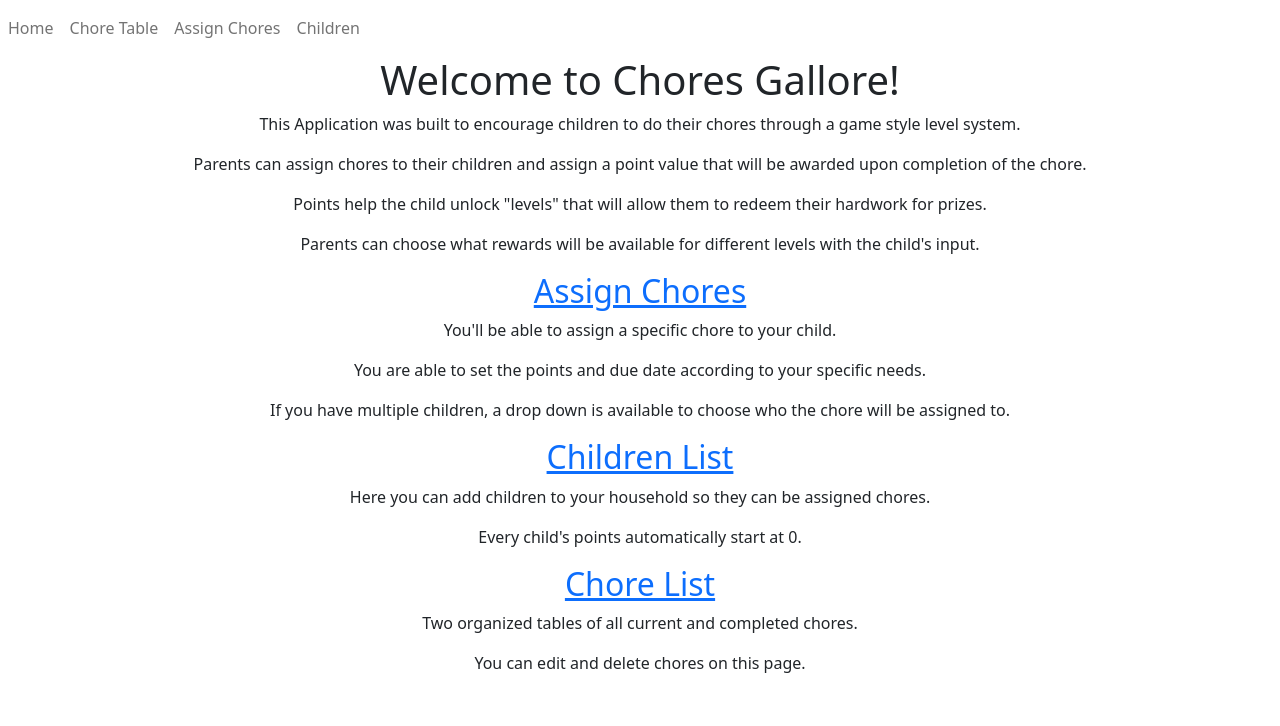
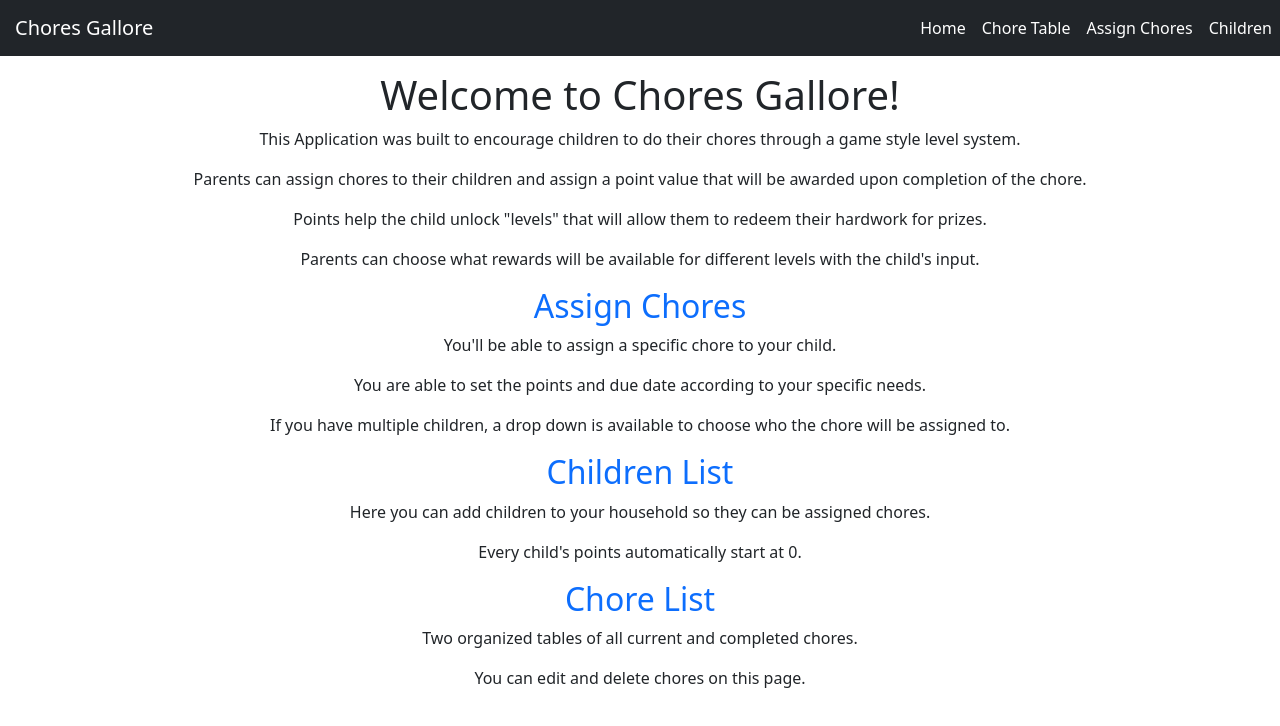
Before and after one commit to mykovasyl/phase-3-project-frontend, a React (Create React App) app: page / in a window 1280 px wide. Shown: the top 726 px of the page. Built offline with nearby package versions, Linux system fonts and the light colour scheme; no server answers.

Commit message:
add styling for navbar, create catch error for posting children

```diff
--- a/src/AssignChores.js
+++ b/src/AssignChores.js
@@ -56,7 +56,7 @@ function AssignChores({ children, chores, setChores }) {
   });
 
   return (
-    <Container fluid>
+    <Container>
       <Row>
         <Col>
           <h1>Assign Chores</h1>
@@ -66,7 +66,7 @@ function AssignChores({ children, chores, setChores }) {
           </p>
         </Col>
       </Row>
-      <Row lg={3} className="justify-content-md-center">
+      <Row lg={2} className="justify-content-md-center">
         <Col>
           <Form className="mb-3" onSubmit={handleSubmit}>
             <Row>
--- a/src/ChildrenList.js
+++ b/src/ChildrenList.js
@@ -22,6 +22,9 @@ function ChildrenList({ children, setChildren }) {
       },
       body: JSON.stringify({ name: childName }),
     })
+      .catch((err) => {
+        alert(`Form not submitted. Reason: ${err}. Please try again.`);
+      })
       .then((resp) => resp.json())
       .then((newChild) => {
         setChildren([...children, newChild]);
@@ -43,10 +46,10 @@ function ChildrenList({ children, setChildren }) {
 
   return (
     <div>
-      <h1>Manage Children In Your Household</h1>
+      <h1 style={{ marginTop: "20px" }}>Manage Children In Your Household</h1>
 
       <Form onSubmit={handleNewChild}>
-        <Form.Label style={{ margin: "10px" }}>
+        <Form.Label style={{ margin: "20px" }}>
           Enter your child's name to add them.
         </Form.Label>
         <Col md={{ span: 4, offset: 4 }}>
@@ -56,13 +59,13 @@ function ChildrenList({ children, setChildren }) {
             onChange={handleNameInput}
           />
         </Col>
-        <Button style={{ margin: "10px" }} size="sm" type="submit">
+        <Button style={{ margin: "20px" }} size="sm" type="submit">
           Submit
         </Button>
       </Form>
       <Row className="justify-content-md-center">
         <Col md={5}>
-          <Table bordered>
+          <Table bordered style={{ marginTop: "20px" }}>
             <thead>
               <tr>
                 <th>Name</th>
--- a/src/Home.js
+++ b/src/Home.js
@@ -2,9 +2,10 @@ import React from "react";
 import { Link } from "react-router-dom";
 
 function Home() {
+  const linkStyling = { textDecoration: "none" };
   return (
     <div>
-      <h1>Welcome to Chores Gallore!</h1>
+      <h1 style={{ marginTop: "15px" }}>Welcome to Chores Gallore!</h1>
       <p>
         This Application was built to encourage children to do their chores
         through a game style level system.
@@ -22,7 +23,7 @@ function Home() {
         with the child's input.
       </p>
       <nav>
-        <Link to="/assignchores">
+        <Link style={linkStyling} to="/assignchores">
           <h2>Assign Chores</h2>
         </Link>
       </nav>
@@ -36,7 +37,7 @@ function Home() {
         the chore will be assigned to.
       </p>
       <nav>
-        <Link to="/childrenlist">
+        <Link style={linkStyling} to="/childrenlist">
           <h2>Children List</h2>
         </Link>
       </nav>
@@ -46,7 +47,7 @@ function Home() {
       </p>
       <p>Every child's points automatically start at 0.</p>
       <nav>
-        <Link to="/chorelist">
+        <Link style={linkStyling} to="/chorelist">
           <h2>Chore List</h2>
         </Link>
       </nav>
--- a/src/NavBar.js
+++ b/src/NavBar.js
@@ -2,16 +2,40 @@ import React from "react";
 import { Link } from "react-router-dom";
 import Nav from "react-bootstrap/Nav";
 import Navbar from "react-bootstrap/Navbar";
-import Container from "react-bootstrap/Container";
 
 function NavBar() {
+  const linkStyling = { textDecoration: "none", color: "white" };
+
   return (
-    <Navbar>
-      <Nav className="flex-row justify-content-center">
-        <Nav.Link href="/">Home</Nav.Link>
-        <Nav.Link href="/chorelist">Chore Table</Nav.Link>
-        <Nav.Link href="/assignchores">Assign Chores</Nav.Link>
-        <Nav.Link href="/childrenlist">Children</Nav.Link>
+    <Navbar
+      bg="dark"
+      variant="dark"
+      className="flex-row justify-content-center"
+    >
+      <Navbar.Brand style={{ marginRight: "auto", paddingLeft: "15px" }}>
+        Chores Gallore
+      </Navbar.Brand>
+      <Nav>
+        <Nav.Link>
+          <Link to="/" style={linkStyling}>
+            Home
+          </Link>
+        </Nav.Link>
+        <Nav.Link>
+          <Link to="/chorelist" style={linkStyling}>
+            Chore Table
+          </Link>
+        </Nav.Link>
+        <Nav.Link>
+          <Link to="/assignchores" style={linkStyling}>
+            Assign Chores
+          </Link>
+        </Nav.Link>
+        <Nav.Link>
+          <Link to="/childrenlist" style={linkStyling}>
+            Children
+          </Link>
+        </Nav.Link>
       </Nav>
     </Navbar>
   );
--- a/src/index.js
+++ b/src/index.js
@@ -5,18 +5,12 @@ import App from "./App";
 import reportWebVitals from "./reportWebVitals";
 import { BrowserRouter } from "react-router-dom";
 import "bootstrap/dist/css/bootstrap.min.css";
-import ThemeProvider from "react-bootstrap/ThemeProvider";
 
 const root = ReactDOM.createRoot(document.getElementById("root"));
 root.render(
-  <ThemeProvider
-    breakpoints={["xxxl", "xxl", "xl", "lg", "md", "sm", "xs", "xxs"]}
-    minBreakpoint="xxs"
-  >
-    <BrowserRouter>
-      <App />
-    </BrowserRouter>
-  </ThemeProvider>
+  <BrowserRouter>
+    <App />
+  </BrowserRouter>
 );
 
 // If you want to start measuring performance in your app, pass a function
```
